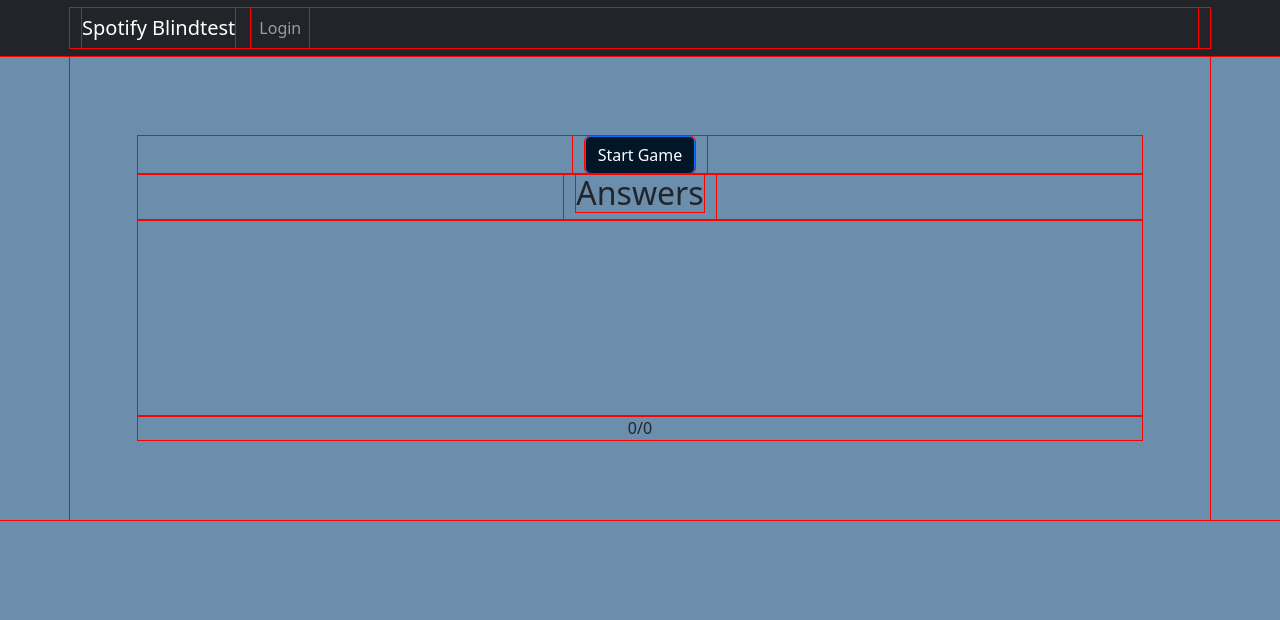
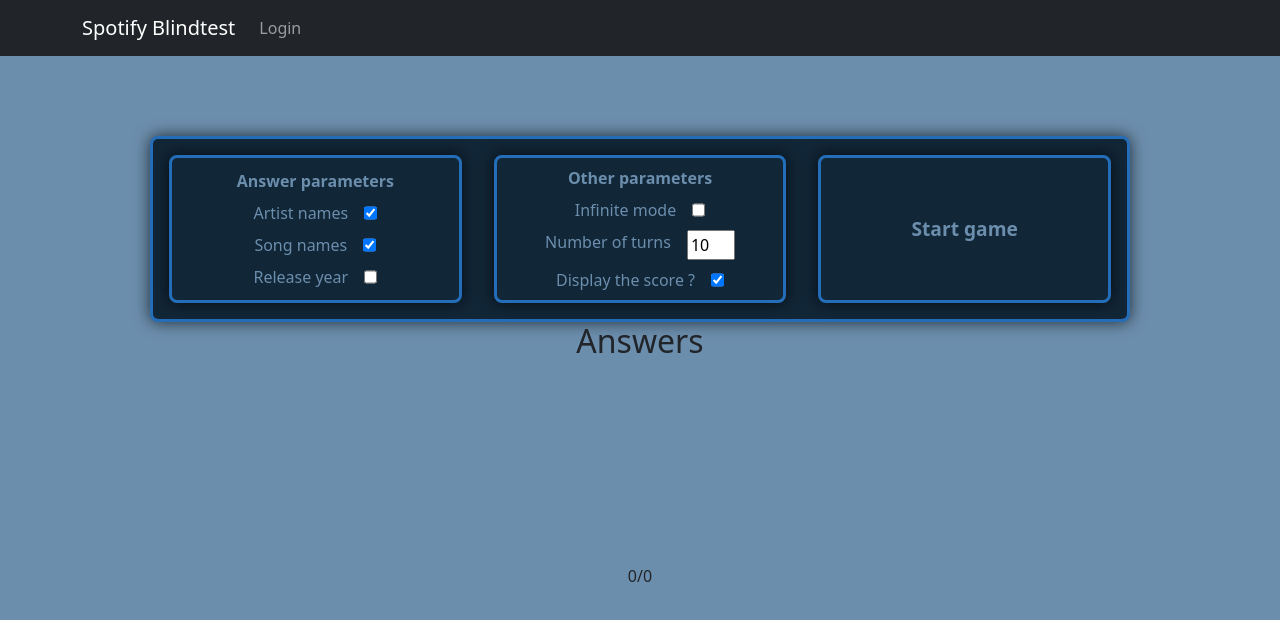
Before and after one commit to louis-tamagny/spotify-blindtest, a React (Vite) app in the folder frontend/: page /game in a window 1280 px wide. Shown: the top 620 px of the page. Built offline with nearby package versions, Linux system fonts and the light colour scheme.

Commit message:
Add css for game form

```diff
--- /dev/null
+++ b/frontend/src/component/GameForm.jsx
@@ -0,0 +1,92 @@
+import { useState } from 'react'
+
+const GameForm = ({ startGame }) => {
+  const [artistP, setArtistP] = useState(true)
+  const [trackP, setTrackP] = useState(true)
+  const [yearP, setYearP] = useState(false)
+  const [infiniteP, setInfiniteP] = useState(false)
+  const [nbTurnP, setNbTurnP] = useState(10)
+  const [scoreP, setScoreP] = useState(true)
+
+  const handleSubmit = async (event) => {
+    event.preventDefault()
+    const parameters = { artistP, trackP, yearP, infiniteP, nbTurnP, scoreP }
+    console.log(parameters)
+    startGame()
+  }
+
+  return (
+    <form
+      onSubmit={handleSubmit}
+      id='game-form'
+      title='Game preferences'>
+      <div>
+        <b>Answer parameters</b>
+        <label className='game-form-label'>
+          Artist names
+          <input
+            type='checkbox'
+            checked={artistP}
+            onChange={() => setArtistP(!artistP)}
+          />
+        </label>
+        <label className='game-form-label'>
+          Song names
+          <input
+            type='checkbox'
+            checked={trackP}
+            onChange={() => setTrackP(!trackP)}
+          />
+        </label>
+        <label className='game-form-label'>
+          Release year
+          <input
+            type='checkbox'
+            checked={yearP}
+            onChange={() => setYearP(!yearP)}
+          />
+        </label>
+      </div>
+      <div>
+        <b>Other parameters</b>
+        <label className='game-form-label'>
+          Infinite mode
+          <input
+            type='checkbox'
+            checked={infiniteP}
+            onChange={() => setInfiniteP(!infiniteP)}
+          />
+        </label>
+        <label className='game-form-label'>
+          Number of turns
+          <input
+            id='game-input-number'
+            type='number'
+            min={5}
+            value={nbTurnP}
+            onChange={({ target }) => setNbTurnP(Number(target.value))}
+            max={100}
+            disabled={infiniteP}
+          />
+        </label>
+        <label className='game-form-label'>
+          Display the score ?
+          <input
+            type='checkbox'
+            checked={scoreP}
+            onChange={() => setScoreP(!scoreP)}
+          />
+        </label>
+      </div>
+      <div>
+        <button
+          id='start-button'
+          type='submit'>
+          Start game
+        </button>
+      </div>
+    </form>
+  )
+}
+
+export default GameForm
--- a/frontend/src/component/GameView.jsx
+++ b/frontend/src/component/GameView.jsx
@@ -13,6 +13,7 @@
   selectTracks,
   goToNextTrack,
 } from '../reducers/gameReducer'
+import GameForm from './GameForm'
 
 const GameView = () => {
   const artists = useSelector(selectArtists)
@@ -24,9 +25,8 @@
   const [displayArtists, setDisplayArtists] = useState(true)
   const dispatch = useDispatch()
 
-  const startGame = (event) => {
-    event.preventDefault()
-    document.getElementById('start-button').style.display = 'none'
+  const startGame = () => {
+    document.getElementById('game-form').style.display = 'none'
     nextTrack()
   }
 
@@ -66,23 +66,32 @@
   }
 
   return (
-    <Container id="game-screen">
-      <Row className="justify-content-md-center">
-        <Col md="auto">
-          <Button id="start-button" onClick={(e) => startGame(e)}>
+    <Container id='game-screen'>
+      {/*<Row className='justify-content-md-center'>
+        <Col md='auto'>
+          <Button
+            id='start-button'
+            onClick={(e) => startGame(e)}>
             Start Game
           </Button>
         </Col>
-      </Row>
-      <Row className="justify-content-md-center">
-        <Col md="auto">
+  </Row>*/}
+      <GameForm startGame={startGame} />
+      <Row className='justify-content-md-center'>
+        <Col md='auto'>
           <h2>Answers</h2>
         </Col>
       </Row>
       {artists.length > 0 && displayArtists ? (
-        <GameAnswers list={artists} handleChoice={handleArtistChoice} />
+        <GameAnswers
+          list={artists}
+          handleChoice={handleArtistChoice}
+        />
       ) : (
-        <GameAnswers list={tracks} handleChoice={handleTrackChoice} />
+        <GameAnswers
+          list={tracks}
+          handleChoice={handleTrackChoice}
+        />
       )}
       <Row>
         <Col style={{ textAlign: 'center' }}>
--- a/frontend/src/main.css
+++ b/frontend/src/main.css
@@ -1,7 +1,3 @@
-* {
-  outline: 1px solid red;
-}
-
 .playlistCard {
   max-width: 250px;
   margin: 0.3em;
@@ -64,12 +60,62 @@
 }
 
 #start-button {
-  background-color: #011627;
-  margin: auto;
+  border: none;
+  background-color: #112637;
+  color: #6c8ead;
+  font-size: larger;
+  font-weight: bold;
+  height: 100%;
+  transition: 0.3s ease;
+}
+
+#start-button:hover {
+  color: #246eb9;
 }
 
 #game-screen {
   padding: 5em;
 }
+#game-form {
+  display: flex;
+  flex-direction: row;
+  justify-content: space-evenly;
+  flex-wrap: wrap;
+  gap: 2em;
+  padding: 1em;
+  background-color: #112637;
+  border: 0.2em solid #246eb9;
+  color: #6c8ead;
+  border-radius: 0.5em;
+  box-shadow: 0 0 1em rgba(0, 0, 0, 0.7);
+}
 
-#
+#game-form div {
+  flex: 1 1 0;
+  display: flex;
+  flex-direction: column;
+  gap: 0.5em;
+  padding: 0.5em;
+  justify-content: center;
+  text-align: center;
+  border: 0.2em solid #246eb9;
+  color: #6c8ead;
+  border-radius: 0.5em;
+  box-shadow: 0 0 1em rgba(0, 0, 0, 0.7);
+}
+
+.game-form-label {
+  display: flex;
+  flex-direction: row;
+  justify-content: center;
+  gap: 1em;
+  transition: 0.2s ease;
+}
+
+.game-form-label:hover {
+  color: #246eb9;
+}
+
+#game-input-number {
+  width: 3em;
+}
```
